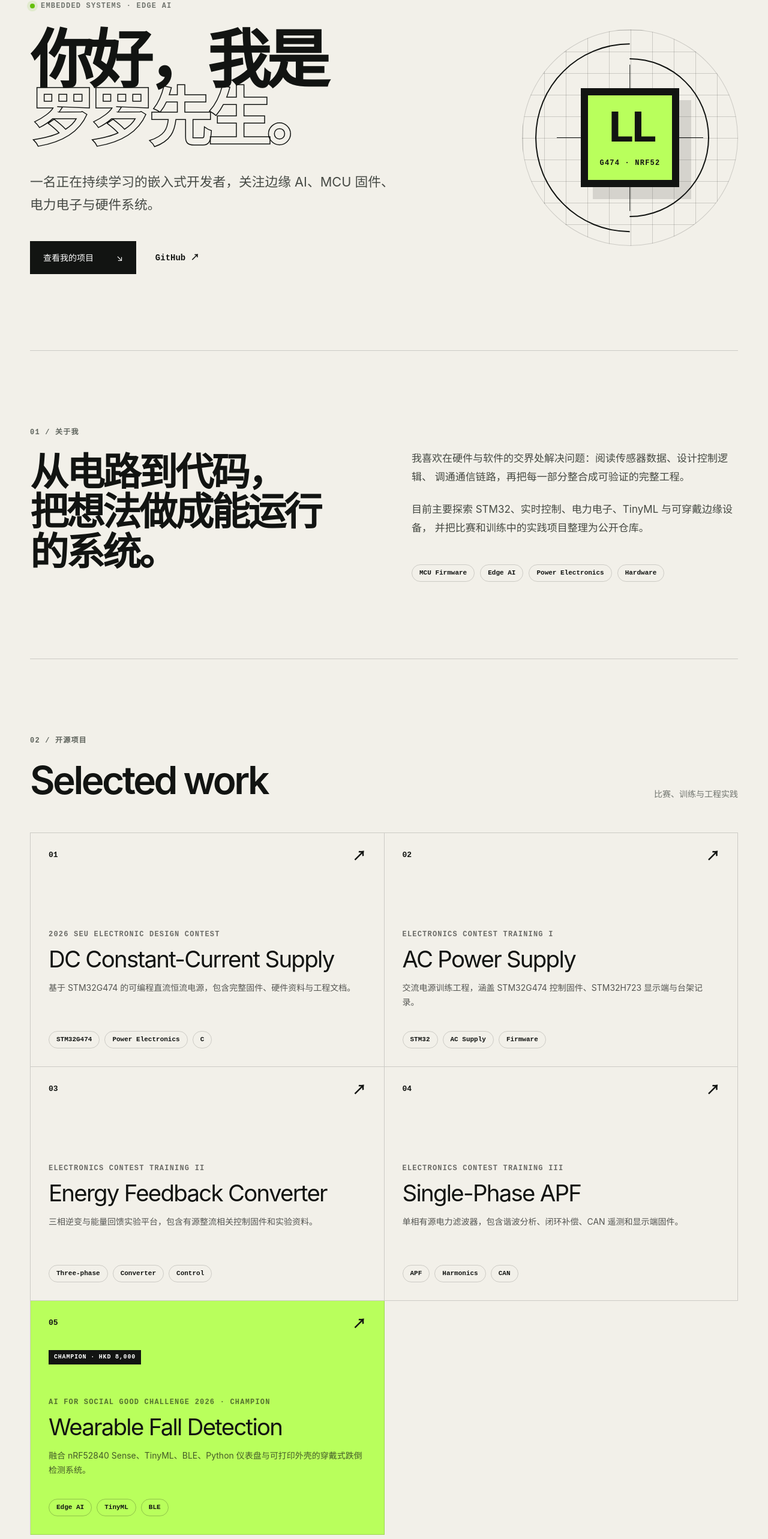
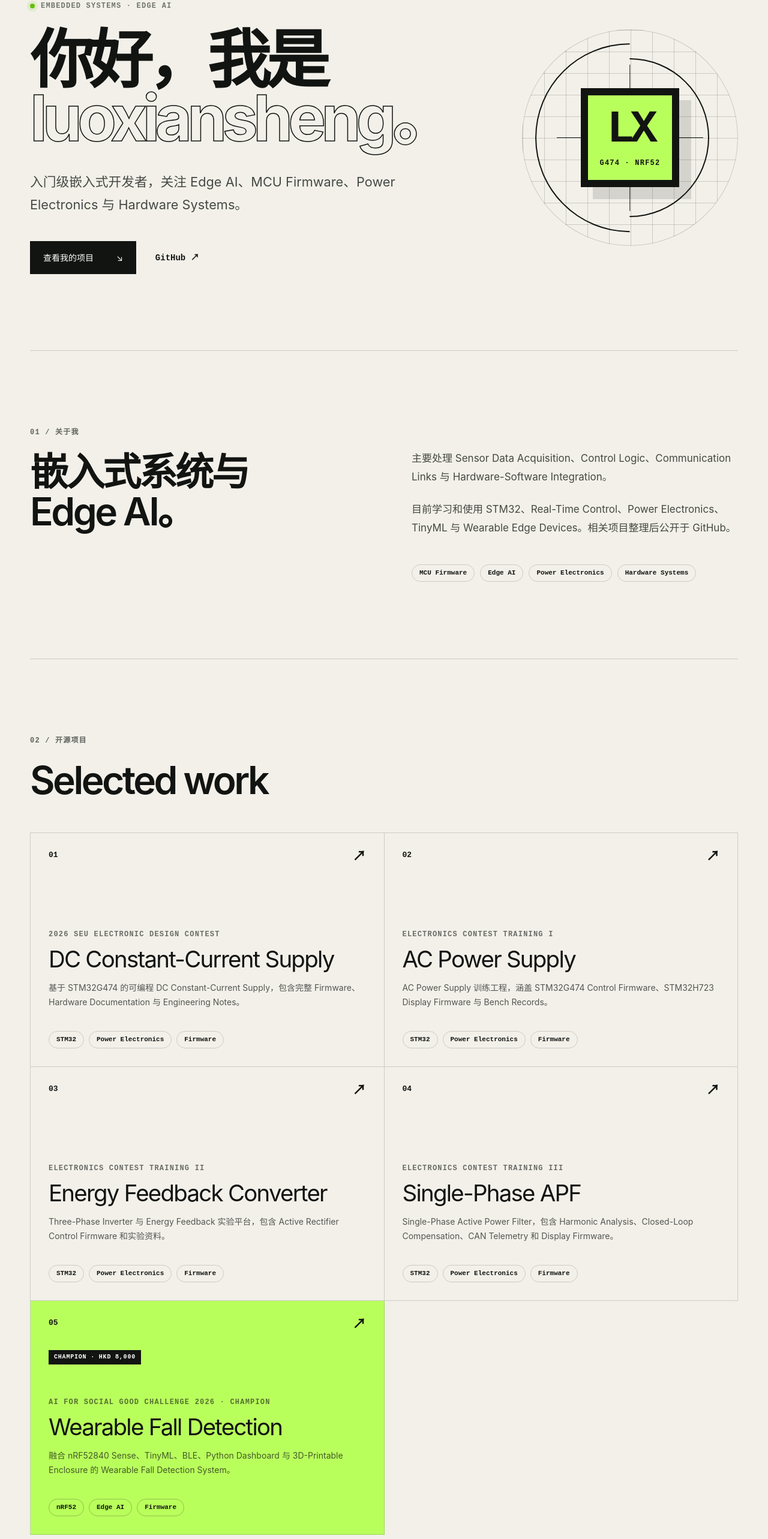
Before and after one commit to luoxianshengluo394-max/heisenbergrv-personal-homepage, a Next.js app: page / in a window 1280 px wide. Shown: the part 213-2779 px from the top of the page at 60% size. Built offline with nearby package versions, Linux system fonts and the light colour scheme.

Commit message:
Refine homepage copy and contact details

```diff
--- a/app/globals.css
+++ b/app/globals.css
@@ -419,6 +419,25 @@ a {
   transform: rotate(-7deg) scale(1.04);
 }
 
+.contactLinks {
+  display: flex;
+  flex-direction: column;
+  align-items: flex-end;
+  gap: 24px;
+}
+
+.emailLink {
+  padding-bottom: 6px;
+  border-bottom: 1px solid rgba(255, 255, 255, 0.45);
+  font: 550 13px/1.4 "Cascadia Code", "SFMono-Regular", monospace;
+  overflow-wrap: anywhere;
+  transition: opacity 180ms ease;
+}
+
+.emailLink:hover {
+  opacity: 0.6;
+}
+
 .footer {
   height: 92px;
   display: flex;
@@ -512,6 +531,10 @@ a {
     flex-direction: column;
   }
 
+  .contactLinks {
+    align-items: flex-start;
+  }
+
   .roundLink {
     width: 124px;
     height: 124px;
--- a/app/layout.tsx
+++ b/app/layout.tsx
@@ -3,32 +3,25 @@ import "./globals.css";
 
 export const metadata: Metadata = {
   metadataBase: new URL("https://heisenbergrv.com"),
-  title: "罗罗先生 | Embedded Systems & Edge AI",
+  title: "luoxiansheng | Embedded Systems & Edge AI",
   description:
-    "罗罗先生的个人主页：嵌入式系统、边缘 AI、MCU 固件、电力电子与硬件项目。",
+    "luoxiansheng 的个人主页：Embedded Systems、Edge AI、MCU Firmware、Power Electronics 与 Hardware Systems。",
   icons: {
     icon: "/favicon.svg",
     shortcut: "/favicon.svg",
   },
   openGraph: {
-    title: "罗罗先生 | Embedded Systems & Edge AI",
-    description: "从电路到代码，把想法做成能运行的系统。",
+    title: "luoxiansheng | Embedded Systems & Edge AI",
+    description:
+      "入门级嵌入式开发者，关注 Edge AI、MCU Firmware、Power Electronics 与 Hardware Systems。",
     type: "website",
     url: "https://heisenbergrv.com",
-    images: [
-      {
-        url: "/og.png",
-        width: 1200,
-        height: 630,
-        alt: "罗罗先生的嵌入式系统与边缘 AI 个人主页",
-      },
-    ],
   },
   twitter: {
-    card: "summary_large_image",
-    title: "罗罗先生 | Embedded Systems & Edge AI",
-    description: "从电路到代码，把想法做成能运行的系统。",
-    images: ["/og.png"],
+    card: "summary",
+    title: "luoxiansheng | Embedded Systems & Edge AI",
+    description:
+      "入门级嵌入式开发者，关注 Edge AI、MCU Firmware、Power Electronics 与 Hardware Systems。",
   },
 };
 
--- a/app/page.tsx
+++ b/app/page.tsx
@@ -4,8 +4,8 @@ const projects = [
     title: "DC Constant-Current Supply",
     subtitle: "2026 SEU Electronic Design Contest",
     description:
-      "基于 STM32G474 的可编程直流恒流电源，包含完整固件、硬件资料与工程文档。",
-    tags: ["STM32G474", "Power Electronics", "C"],
+      "基于 STM32G474 的可编程 DC Constant-Current Supply，包含完整 Firmware、Hardware Documentation 与 Engineering Notes。",
+    tags: ["STM32", "Power Electronics", "Firmware"],
     href: "https://github.com/luoxianshengluo394-max/seu-2026-dc-constant-current-supply",
   },
   {
@@ -13,8 +13,8 @@ const projects = [
     title: "AC Power Supply",
     subtitle: "Electronics Contest Training I",
     description:
-      "交流电源训练工程，涵盖 STM32G474 控制固件、STM32H723 显示端与台架记录。",
-    tags: ["STM32", "AC Supply", "Firmware"],
+      "AC Power Supply 训练工程，涵盖 STM32G474 Control Firmware、STM32H723 Display Firmware 与 Bench Records。",
+    tags: ["STM32", "Power Electronics", "Firmware"],
     href: "https://github.com/luoxianshengluo394-max/seu-2026-training-1-ac-power-supply",
   },
   {
@@ -22,8 +22,8 @@ const projects = [
     title: "Energy Feedback Converter",
     subtitle: "Electronics Contest Training II",
     description:
-      "三相逆变与能量回馈实验平台，包含有源整流相关控制固件和实验资料。",
-    tags: ["Three-phase", "Converter", "Control"],
+      "Three-Phase Inverter 与 Energy Feedback 实验平台，包含 Active Rectifier Control Firmware 和实验资料。",
+    tags: ["STM32", "Power Electronics", "Firmware"],
     href: "https://github.com/luoxianshengluo394-max/seu-2026-training-2-energy-feedback-converter",
   },
   {
@@ -31,8 +31,8 @@ const projects = [
     title: "Single-Phase APF",
     subtitle: "Electronics Contest Training III",
     description:
-      "单相有源电力滤波器，包含谐波分析、闭环补偿、CAN 遥测和显示端固件。",
-    tags: ["APF", "Harmonics", "CAN"],
+      "Single-Phase Active Power Filter，包含 Harmonic Analysis、Closed-Loop Compensation、CAN Telemetry 和 Display Firmware。",
+    tags: ["STM32", "Power Electronics", "Firmware"],
     href: "https://github.com/luoxianshengluo394-max/seu-2026-training-3-single-phase-apf",
   },
   {
@@ -40,8 +40,8 @@ const projects = [
     title: "Wearable Fall Detection",
     subtitle: "AI for Social Good Challenge 2026 · Champion",
     description:
-      "融合 nRF52840 Sense、TinyML、BLE、Python 仪表盘与可打印外壳的穿戴式跌倒检测系统。",
-    tags: ["Edge AI", "TinyML", "BLE"],
+      "融合 nRF52840 Sense、TinyML、BLE、Python Dashboard 与 3D-Printable Enclosure 的 Wearable Fall Detection System。",
+    tags: ["nRF52", "Edge AI", "Firmware"],
     href: "https://github.com/luoxianshengluo394-max/ai-for-social-good-2026-fall-detection",
     featured: true,
   },
@@ -52,7 +52,7 @@ export default function Home() {
     <main>
       <nav className="nav shell" aria-label="主导航">
         <a className="brand" href="#top" aria-label="回到首页">
-          LL<span>.</span>
+          LX<span>.</span>
         </a>
         <div className="navLinks">
           <a href="#about">关于</a>
@@ -70,11 +70,11 @@ export default function Home() {
           <h1>
             你好，我是
             <br />
-            <span>罗罗先生。</span>
+            <span>luoxiansheng。</span>
           </h1>
           <p className="heroLead">
-            一名正在持续学习的嵌入式开发者，关注边缘 AI、MCU
-            固件、电力电子与硬件系统。
+            入门级嵌入式开发者，关注 Edge AI、MCU Firmware、Power
+            Electronics 与 Hardware Systems。
           </p>
           <div className="heroActions">
             <a className="primaryButton" href="#projects">
@@ -96,7 +96,7 @@ export default function Home() {
           <div className="signal signalTwo" />
           <div className="signal signalThree" />
           <div className="chip">
-            <span className="chipLabel">LL</span>
+            <span className="chipLabel">LX</span>
             <span className="chipMeta">G474 · nRF52</span>
           </div>
         </div>
@@ -105,22 +105,22 @@ export default function Home() {
       <section className="about shell" id="about">
         <div>
           <p className="sectionLabel">01 / 关于我</p>
-          <h2>从电路到代码，<br />把想法做成能运行的系统。</h2>
+          <h2>嵌入式系统与<br />Edge AI。</h2>
         </div>
         <div className="aboutCopy">
           <p>
-            我喜欢在硬件与软件的交界处解决问题：阅读传感器数据、设计控制逻辑、
-            调通通信链路，再把每一部分整合成可验证的完整工程。
+            主要处理 Sensor Data Acquisition、Control Logic、Communication
+            Links 与 Hardware-Software Integration。
           </p>
           <p>
-            目前主要探索 STM32、实时控制、电力电子、TinyML 与可穿戴边缘设备，
-            并把比赛和训练中的实践项目整理为公开仓库。
+            目前学习和使用 STM32、Real-Time Control、Power Electronics、TinyML
+            与 Wearable Edge Devices。相关项目整理后公开于 GitHub。
           </p>
           <div className="focusList">
             <span>MCU Firmware</span>
             <span>Edge AI</span>
             <span>Power Electronics</span>
-            <span>Hardware</span>
+            <span>Hardware Systems</span>
           </div>
         </div>
       </section>
@@ -131,7 +131,6 @@ export default function Home() {
             <p className="sectionLabel">02 / 开源项目</p>
             <h2>Selected work</h2>
           </div>
-          <p>比赛、训练与工程实践</p>
         </div>
 
         <div className="projectGrid">
@@ -169,20 +168,29 @@ export default function Home() {
             <br />
             一起做点有意思的东西。
           </h2>
+          <div className="contactLinks">
             <a
               className="roundLink"
               href="https://github.com/luoxianshengluo394-max"
               target="_blank"
               rel="noreferrer"
-            aria-label="访问罗罗先生的 GitHub"
+              aria-label="访问 luoxiansheng 的 GitHub"
             >
               GitHub ↗
             </a>
+            <a
+              className="emailLink"
+              href="mailto:luoxianshengluo394@gmail.com"
+              aria-label="发送邮件给 luoxiansheng"
+            >
+              luoxianshengluo394@gmail.com ↗
+            </a>
+          </div>
         </div>
       </section>
 
       <footer className="footer shell">
-        <span>© 2026 罗罗先生</span>
+        <span>© 2026 luoxiansheng</span>
         <span>heisenbergrv.com</span>
         <a href="#top">回到顶部 ↑</a>
       </footer>
```
Also changed, not shown: 1 other file (tests, documents, lock files or other folders). Lines whose indentation alone changed are shown as unchanged.
